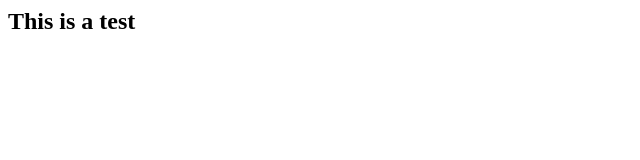
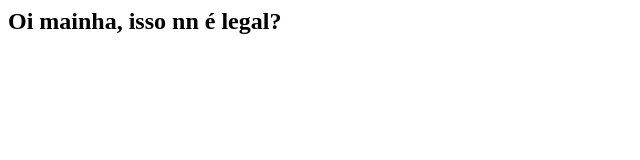
Before and after one commit to phelyppe-matheus/phelyppe-matheus.github.io, a plain HTML site: page index.html in a window 1280 px wide. Shown: the whole page, without its empty margins (0-640 px from the left). Drawn offline with Linux system fonts and the light colour scheme.

Commit message:
Mostrar pra mainha

```diff
--- a/index.html
+++ b/index.html
@@ -1,5 +1,5 @@
 <html>
 	<body>
-    	<h2>This is a test</h2>
+    	<h2>Oi mainha, isso nn é legal?</h2>
 	</body>
 </html>
```
